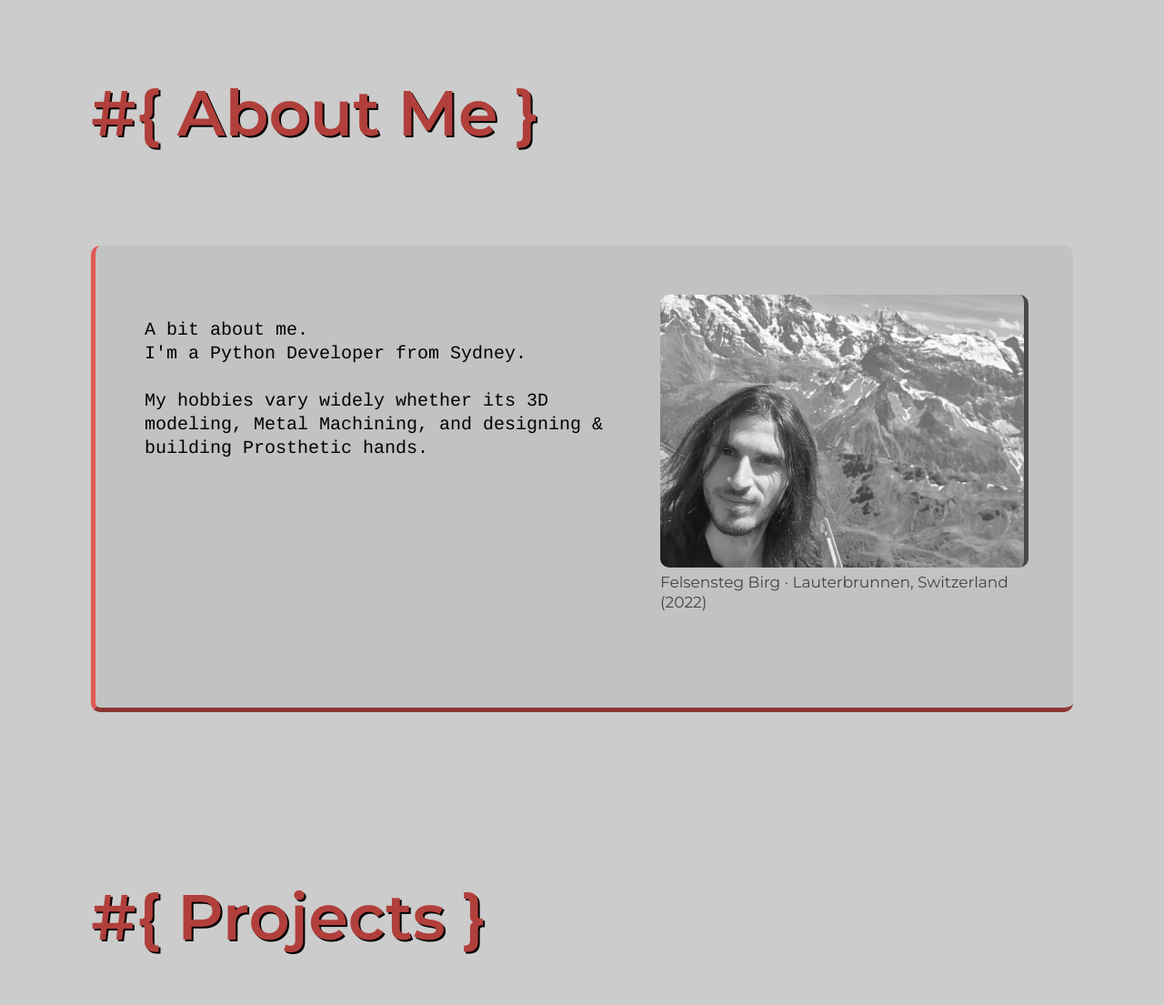
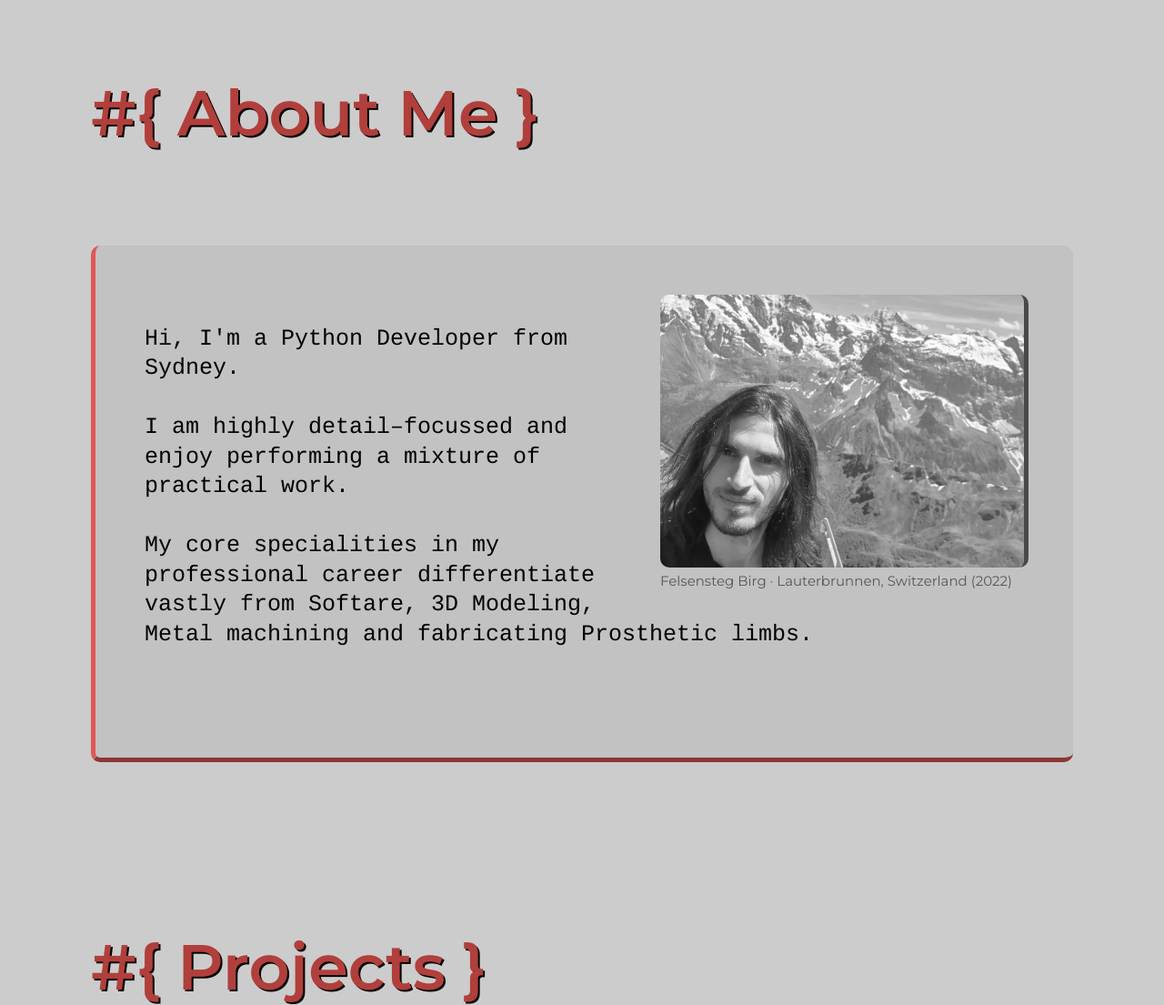
Before and after one commit to Jonas-Y-Issa/PortfolioWebsite-Django, a Django app: page / in a window 1280 px wide. Shown: the part 801-1906 px from the top of the page at 91% size. Run offline with Django 4.2, Linux system fonts and the light colour scheme.

Commit message:
Text update

```diff
--- a/MyWebsite/myapp/static/css/3dCube.css
+++ b/MyWebsite/myapp/static/css/3dCube.css
@@ -1,4 +1,3 @@
-
 .rectwrapper{
 	width: 350px;
 	height: var(--fs5);
@@ -6,8 +5,6 @@
 	display: inline-block;
 	bottom:auto;
 }
-
-
 .face{
     background-color: var(--light-grey);
 	position: absolute;
--- a/MyWebsite/myapp/static/css/About.css
+++ b/MyWebsite/myapp/static/css/About.css
@@ -1,68 +1,54 @@
-
-@media (min-width: 1000px){
 .about-content
  {
      background-color: rgba(0, 0, 0, 0.048);
-        font-size: 20px;
      font-family: var(--font-main);
      padding: 5%;
-        white-space: pre-wrap;
-        display: inline;
      min-height: var(--img-size);
-        border-radius: 10px;
      border-left: outset 5px var(--red-bright);
      border-bottom: outset 5px var(--red-bright);
      transition: border var(--mode-speed) ;
      transition-timing-function: linear;
 }
-
 .img-wrap {
-        float: right;
     max-width: var(--img-size);
-        color: var(--imprint-text);
+    color: var(--red-dark);
     font-family: var(--font-compliment);
-        font-size: 17px;
-        padding-left: 5%;
+    filter: grayscale(100%);
+    font-size: 15px;
 }
-}
-.img-wrap:hover {
-    color: var(--red-dark);
-
+.img-wrap:hover{
+    filter: none;
 }
 .img-wrap>img{
     max-width: var(--img-size);
     border-radius: 10px;
     border-right: outset 5px var(--red-bright);
-    filter: grayscale(100%);
 }
-.img-wrap>img:hover{
-    filter: none;
-}
-@media (max-width: 999px){
 
+
+@media (min-width: 1000px){
     .about-content
     {
-        background-color: rgba(0, 0, 0, 0.11);
-        font-size: 20px;
-        font-family: var(--font-main);
-        padding: 5%;
-        min-height: var(--img-size);
-        border-radius: 15px;
-        border-bottom-right-radius: 15px;
-        border-left: outset 5px var(--red-bright);
-        border-bottom: outset 5px var(--red-bright);
-        transition: border var(--mode-speed) ;
-        transition-timing-function: linear;
-
+        font-size: 25px;
+        white-space: pre-wrap;
+        display: inline;
+        border-radius: 10px;
+    }
+    .img-wrap {
+        float: right;
+        padding-bottom: 3%;
+        padding-left: 5%;
+    }
 }
 
+@media (max-width: 999px){
+    .about-content
+    {
+        font-size: 20px;
+        border-radius: 15px;
+    }
     .img-wrap {
         margin: auto;
         display: block;
-        max-width: var(--img-size);
-        color: var(--imprint-text);
-        font-family: var(--font-compliment);
-        font-size: 17px;
     }
-
 }
--- a/MyWebsite/myapp/static/css/Dark-mode.css
+++ b/MyWebsite/myapp/static/css/Dark-mode.css
@@ -18,7 +18,7 @@
   fill: var(--dark-white);
   width:80%
 }
-pre> svg:hover>.svg{
+.lightbuttontext> svg:hover>.svg{
   fill: rgb(255, 255, 132);
 }
 .lightbuttontext{
--- a/MyWebsite/myapp/static/css/General.css
+++ b/MyWebsite/myapp/static/css/General.css
@@ -7,12 +7,7 @@ body {
   margin: 0;
   line-height: 1.3;
 }
-section{
-  min-height: 100vh;
-  min-width: 100vh;
-  overflow: hidden;
-  background-color: #11111100;
-}
+
 ::selection{
   color: white;
   background-color: black;
--- a/MyWebsite/myapp/static/css/Sections.css
+++ b/MyWebsite/myapp/static/css/Sections.css
@@ -1,3 +1,9 @@
+section{
+  min-height: 100vh;
+  min-width: 100vh;
+  overflow: hidden;
+}
+
 .section-format{
     background-color: var(--light-grey-section);
   	transition: background-color  var(--mode-speed-background) ;
--- a/MyWebsite/myapp/static/scripts/3dCube.js
+++ b/MyWebsite/myapp/static/scripts/3dCube.js
@@ -10,6 +10,10 @@ function frame() {
 
     pos++;
     $("#rectw").css({'transform': `rotateX(${pos/2}deg)`});
+    if(pos/2 === 360)
+    {
+        pos = 0;
 
+    }
 }
 }
--- a/MyWebsite/myapp/templates/Index.html
+++ b/MyWebsite/myapp/templates/Index.html
@@ -61,7 +61,7 @@
 <span>Hi, My name is</span>
 <span>Younes</span><span> 'Jonas' Issa</span>
 <span>I Make</span> <div class="rectwrapper intro" id="rectw">
-    <div class="face">Robotics</div>
+    <div class="face">Robots</div>
     <div class="face">Servers</div>
     <div class="face ">Games</div>
     <div class="face">Programs</div>
@@ -72,12 +72,11 @@
 <div class="section-header-wrapper"><h1 class="section-header">About Me</h1></div>
 <div class="content-wrapper">
   <div class="about-content"><div class="img-wrap"><img src="{% static 'images/profile.jpeg'%}"></img>Felsensteg Birg · Lauterbrunnen, Switzerland (2022)</div>
-A bit about me.
-I'm a Python Developer from Sydney.
+Hi, I'm a Python Developer from Sydney.
 
-My hobbies vary widely whether its 3D modeling, Metal Machining, and designing & building Prosthetic hands.
+I am highly detail–focussed and enjoy performing a mixture of practical work.
 
-
+My core specialities in my professional career differentiate vastly from Softare, 3D Modeling, Metal machining and fabricating Prosthetic limbs.
 
 
 </div>
```
Lines whose indentation alone changed are shown as unchanged.
